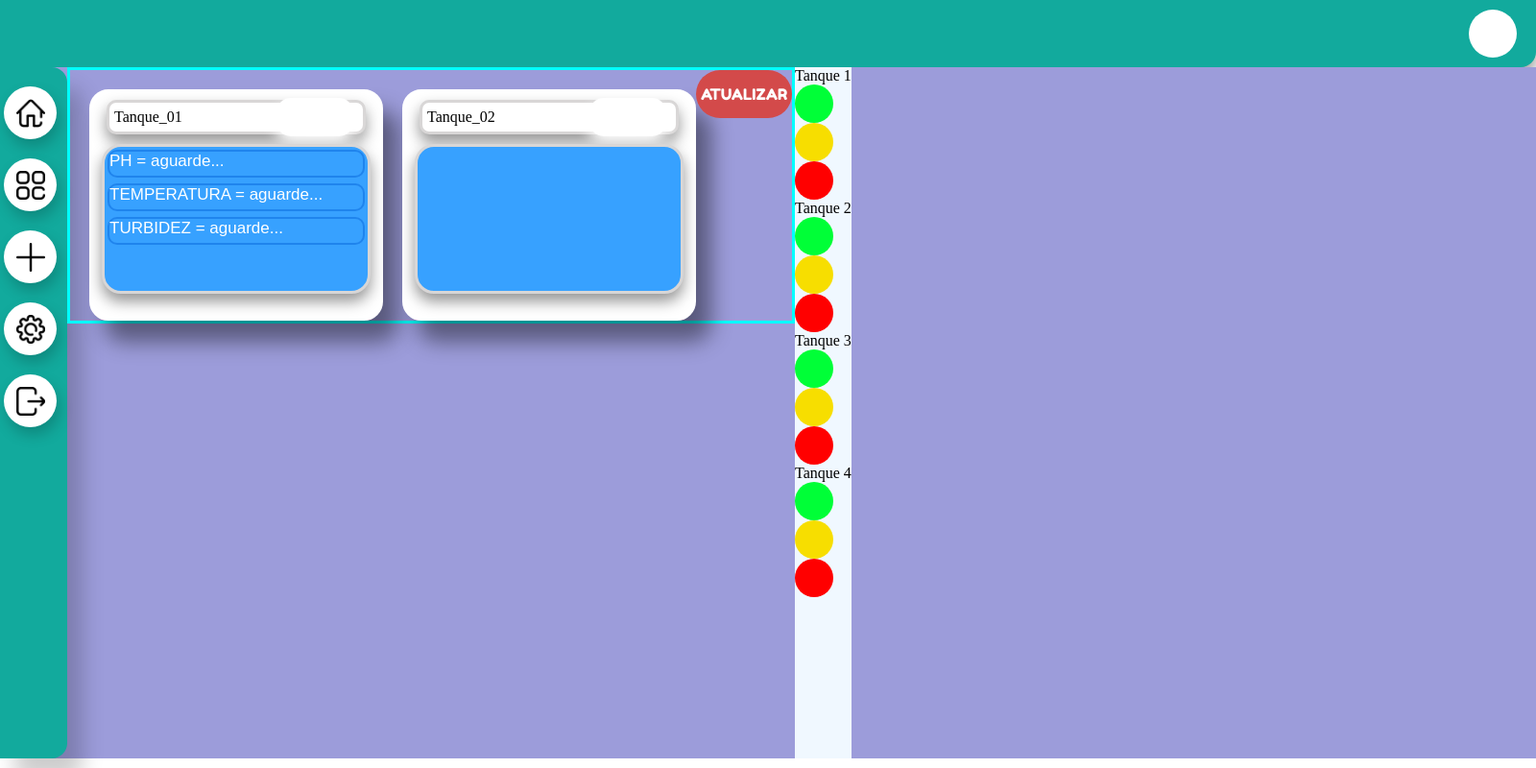
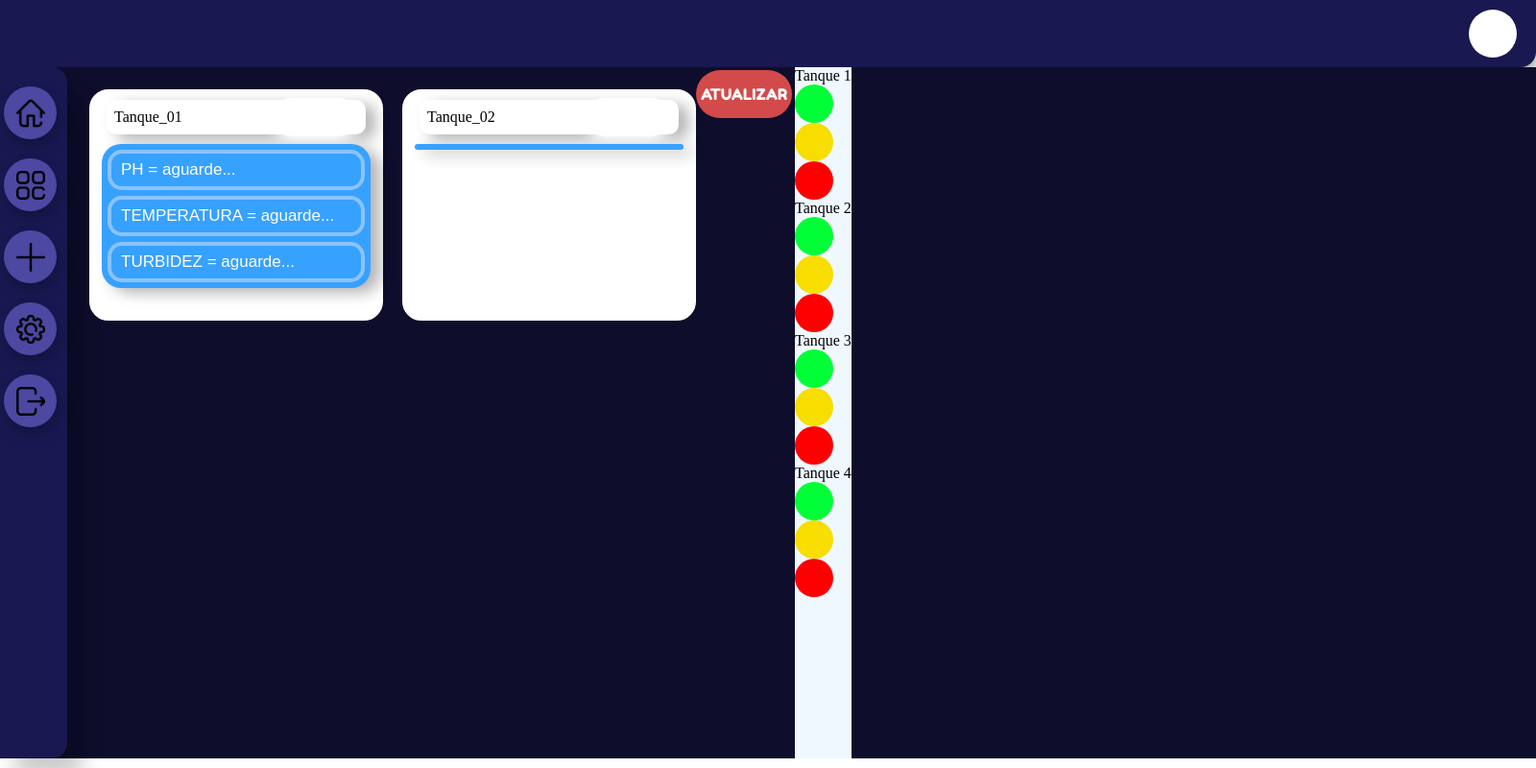
Before and after one commit to MatheusWillamy/PROJETO_TILAPIA, an Electron app: page src/pages/home/index.html in a window 1600 px wide. Shown: the whole page at 96% size. Drawn offline with Linux system fonts and the light colour scheme; no server answers.

Commit message:
cores home trocadas

```diff
--- a/src/pages/home/index.css
+++ b/src/pages/home/index.css
@@ -6,7 +6,7 @@ html, body{
 }
 /* ESTILOS SUPERIORES*/
 .titulo{
-    background-color: rgb(18, 170, 157);
+    background-color: #191851;
     width: auto;
     height: 70px;
     text-align: center;
@@ -27,7 +27,7 @@ div#perfil{
 div#navegação{
     width: 70px;
     height: 90vh;
-    background-color: rgb(18, 170, 157);
+    background-color: #191851;
     float: left;
     border-bottom-right-radius: 2vh;
     border-top-right-radius: 2vh;
@@ -40,13 +40,13 @@ div#main{
     flex-direction: row;
     height: 90vh;
     position: relative;
-    background-color: rgb(156, 156, 218);
+    background-color: #0e0d2c;
 }
 
 /* CARD ESTILO*/
 div#linha_de_apresentacao{
     border-style: solid;
-    border-color: aqua;
+    border-color: rgba(0, 255, 255, 0);
     height: max-content;
     display: flex;
     flex-direction: row;
@@ -66,33 +66,32 @@ div#linha_de_apresentacao{
     flex-direction: column;
     min-width: 300px;
     margin-top: 20px;
-    box-shadow:16px 22px 22px rgba(0, 0, 0, 0.43);
     margin-left: 20px;
 
 }
 div#dados{
     background-color: rgb(55, 161, 255);
     border-style: solid;
-    border-color: rgb(216, 214, 214);
+    border-color: rgba(216, 214, 214, 0);
     margin-top: 10px;
     margin: 10px;
-    height: 150px;
+    height: auto;
     border-radius: 20px;
-    box-shadow:0px 8px 15px rgba(0, 0, 0, 0.42);
+    box-shadow:10px 5px 15px rgba(0, 0, 0, 0.3);
     display: flex;
     flex-direction: column;
 }
 
 .serial_dado{
     border-style: solid;
-    border-width: 2px;
-    border-color: rgba(0, 93, 214, 0.432);
-    border-radius: 10px;
+    border-width:4px;
+    border-color: rgba(235, 235, 247, 0.459);
+    border-radius: 15px;
     font-family: 'Radio Canada', sans-serif;
     color: rgb(255, 255, 255);
     font-size: 17px;
     margin: 3px;
-    min-height: 25px;
+    padding: 7px 10px;
 }
 div#tanque{
     background-color: rgb(11, 106, 161);
@@ -105,7 +104,7 @@ div#tanque{
 div#titulo_card{
     background-color: rgb(255, 255, 255);
     border-style: solid;
-    border-color: rgb(216, 214, 214);
+    border-color: rgba(216, 214, 214, 0);
     height: auto;
     margin-top: 8px;
     margin-left: 15px;
@@ -116,7 +115,7 @@ div#titulo_card{
     align-items: center;
     flex-direction: row;
     justify-content: space-between;
-    box-shadow:0px 8px 15px rgba(0, 0, 0, 0.42);
+    box-shadow:10px 5px 15px rgba(0, 0, 0, 0.3);
 
 }
 div#nome_card{
@@ -157,7 +156,7 @@ div#nome_card{
     height: 55px;
     margin-top: 20px;
     margin-left: 4px;
-    background-color: rgb(255, 255, 255);
+    background-color: #4d48a2;
     border-radius: 65px;
     box-shadow:3px 8px 15px rgba(0, 0, 0, 0.20);
     display: flex;
@@ -166,6 +165,7 @@ div#nome_card{
 
 
 }
+
 @keyframes animatee{
     100%{
     width: 70px;
@@ -205,6 +205,7 @@ div#nome_card{
 .icone{
     width: 30px;
     height: auto;
+
 
 }
 /* Estilo texte notificação */
```
